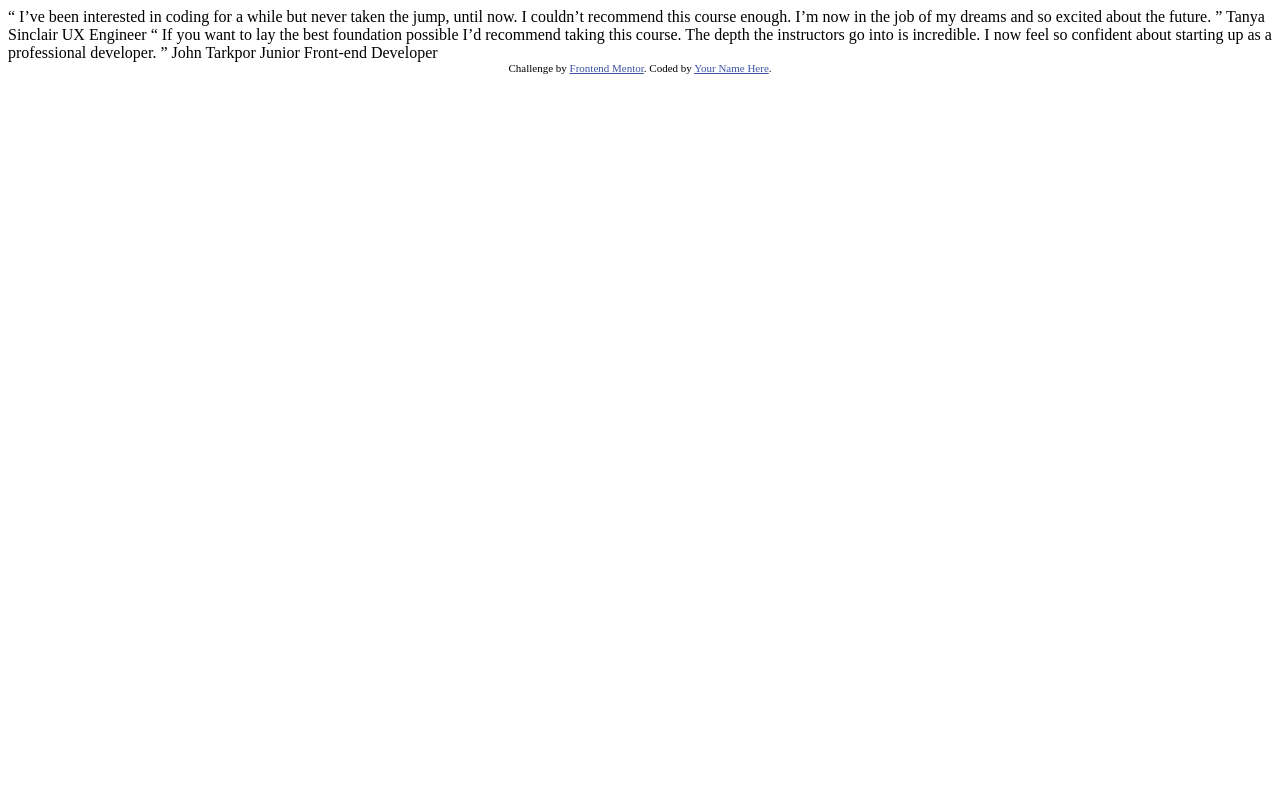
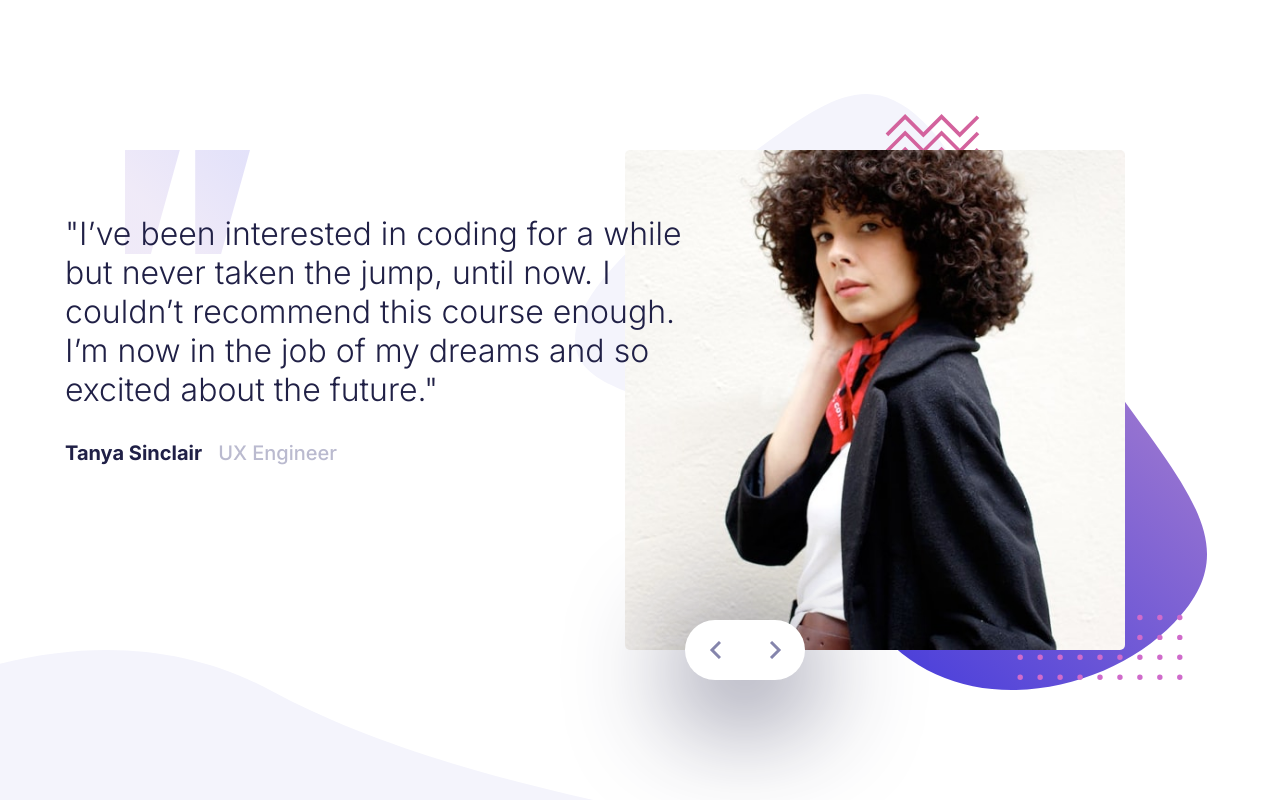
Before and after one commit to PA-frontend-mentor/challenge-07, a plain HTML site: page index.html in a window 1280 px wide. Drawn offline with Linux system fonts and the light colour scheme.

Commit message:
[ADD] finished desktop version

```diff
--- /dev/null
+++ b/app.js
@@ -0,0 +1,9 @@
+fetch("info.json")
+  .then((response) => response.json())
+  .then((data) => {
+    main(data);
+  });
+
+const main = ({ data }) => {
+  console.log(data);
+};
--- a/index.html
+++ b/index.html
@@ -5,18 +5,15 @@
     <meta name="viewport" content="width=device-width, initial-scale=1.0"> <!-- displays site properly based on user's device -->
 
     <link rel="icon" type="image/png" sizes="32x32" href="./images/favicon-32x32.png">
+    <link rel="stylesheet" href="style.css">
+    <link rel="preconnect" href="https://fonts.gstatic.com">
+    <link href="https://fonts.googleapis.com/css2?family=Inter:wght@300;500;700&display=swap" rel="stylesheet">
 
     <title>Frontend Mentor | Coding Bootcamp Testimonials Slider</title>
-
-    <!-- Feel free to remove these styles or customise in your own stylesheet 👍 -->
-    <style>
-      .attribution { font-size: 11px; text-align: center; }
-      .attribution a { color: hsl(228, 45%, 44%); }
-    </style>
   </head>
   <body>
 
-    “ I’ve been interested in coding for a while but never taken the jump, until now.
+    <!-- “ I’ve been interested in coding for a while but never taken the jump, until now.
     I couldn’t recommend this course enough. I’m now in the job of my dreams and so
     excited about the future. ”
 
@@ -29,10 +26,33 @@
 
     John Tarkpor
     Junior Front-end Developer
+     -->
 
-    <div class="attribution">
-      Challenge by <a href="https://www.frontendmentor.io?ref=challenge" target="_blank">Frontend Mentor</a>.
-      Coded by <a href="#">Your Name Here</a>.
-    </div>
+     <main>
+       <div class="quote-wrapper">
+         <p class="quote">
+          "I’ve been interested in coding for a while but never taken the jump, until now. I couldn’t recommend this course enough. I’m now in the job of my dreams and so excited about the future."
+        </p>
+        <div class="writer-info">
+          <p class="name">Tanya Sinclair</p>
+          <span class="job-title">UX Engineer</span>
+        </div>
+       </div>
+
+        <div class="img-wrapper">
+          <div class="graphic-3"></div>
+          <div class="writer-img"></div>
+          <div class="btn-wrapper">
+            <div class="left-btn"></div>
+            <div class="right-btn"></div>
+          </div>
+        </div>
+
+        <div class="graphic-2"></div>
+     </main>
+
+     <div class="graphic-1"></div>
+
+     <script src="./app.js"></script>
   </body>
 </html>
--- /dev/null
+++ b/info.json
@@ -0,0 +1,16 @@
+{
+  "data": [
+    {
+      "quote": "\" I’ve been interested in coding for a while but never taken the jump, until now. I couldn’t recommend this course enough. I’m now in the job of my dreams and so excited about the future. \"",
+      "name" : "Tanya Sinclair",
+      "job" : "UX Engineer",
+      "img-src": "./images/image-tanya.jpg"
+    },
+    {
+      "quote": "\" If you want to lay the best foundation possible I’d recommend taking this course. The depth the instructors go into is incredible. I now feel so confident about starting up as a professional developer. \"",
+      "name" : "John Tarkpor",
+      "job" : "Junior Front-end Developer",
+      "img-src": "./images/image-john.jpg"
+    }
+  ]
+}
--- a/style.scss
+++ b/style.scss
@@ -0,0 +1,194 @@
+:root {
+  --font-primary: hsl(240, 38%, 20%);
+  --font-secondary: hsl(240, 18%, 77%);
+}
+
+* {
+  margin: 0;
+  padding: 0;
+  box-sizing: border-box;
+  font-family: "Inter", sans-serif;
+  font-weight: 300;
+  color: var(--font-primary);
+}
+
+body {
+  width: fit-content;
+  height: 100vh;
+
+  margin: 0 auto;
+
+  display: flex;
+  justify-content: center;
+  align-items: center;
+
+  overflow: hidden;
+}
+
+main {
+  display: flex;
+  height: 500px;
+  position: relative;
+
+  .quote-wrapper {
+    display: flex;
+    flex-direction: column;
+
+    flex: 2.5;
+    /* width: 70%; */
+    min-width: 460px;
+    max-width: 650px;
+
+    .quote {
+      width: 650px;
+      font-size: 32px;
+      margin-top: 4rem;
+      margin-bottom: 2rem;
+      z-index: 5;
+      position: relative;
+    }
+
+    .writer-info {
+      display: flex;
+      align-items: flex-end;
+      font-size: 20px;
+
+      p {
+        font-weight: 700;
+      }
+
+      span {
+        font-weight: 500;
+        color: var(--font-secondary);
+        padding-left: 1rem;
+      }
+    }
+  }
+
+  .img-wrapper {
+    transform: translateX(-90px);
+
+    .writer-img {
+      width: 500px;
+      height: 500px;
+
+      background: url(./images/image-tanya.jpg) no-repeat;
+      background-size: cover;
+
+      border-radius: 5px;
+    }
+
+    .graphic-3 {
+      background: url(./images/pattern-bg.svg) no-repeat;
+      background-size: contain;
+      width: 632px;
+      height: 596px;
+      position: absolute;
+      top: -56px;
+      left: -50px;
+
+      z-index: -1;
+    }
+
+    .btn-wrapper {
+      width: 120px;
+      height: 60px;
+
+      border-radius: 30px;
+
+      background-color: white;
+
+      box-shadow: 0px 21px 115px var(--font-primary);
+
+      transform: translate(60px, -50%);
+
+      display: flex;
+      justify-content: center;
+      align-items: center;
+
+      overflow: hidden;
+
+      .left-btn {
+        flex: 1;
+        height: 100%;
+
+        background: url(./images/icon-prev.svg) no-repeat;
+        background-position: center;
+      }
+
+      .right-btn {
+        flex: 1;
+        height: 100%;
+
+        background: url(./images/icon-next.svg) no-repeat;
+        background-position: center;
+      }
+
+      & > div:hover {
+        cursor: pointer;
+        background-color: #e4e4e4;
+      }
+    }
+  }
+
+  .graphic-2 {
+    background: url(./images/pattern-quotes.svg) no-repeat;
+    background-size: contain;
+    height: 114px;
+    width: 125px;
+    position: absolute;
+    top: 0;
+    left: 60px;
+  }
+}
+
+.graphic-1 {
+  background: url(./images/pattern-curve.svg) no-repeat;
+  background-size: cover;
+
+  position: absolute;
+  bottom: 0px;
+  left: 0px;
+  width: 600px;
+  height: 150px;
+}
+
+@media only screen and (max-width: 1250px) {
+  main {
+    width: calc(100% - 90px);
+    .quote-wrapper {
+      .quote {
+        font-size: 24px;
+        width: 100%;
+      }
+
+      .writer-info {
+        font-size: 16px;
+      }
+    }
+
+    .img-wrapper {
+      .graphic-3 {
+        background-size: contain;
+        width: 520px;
+        height: 556px;
+        position: absolute;
+        top: -56px;
+        left: -50px;
+      }
+
+      .writer-img {
+        width: 400px;
+        height: 400px;
+      }
+
+      .btn-wrapper {
+        width: 90px;
+        height: 40px;
+      }
+    }
+  }
+}
+
+@media only screen and (max-width: 895px) {
+}
```
Also changed, not shown: style.css, 1 other file.
